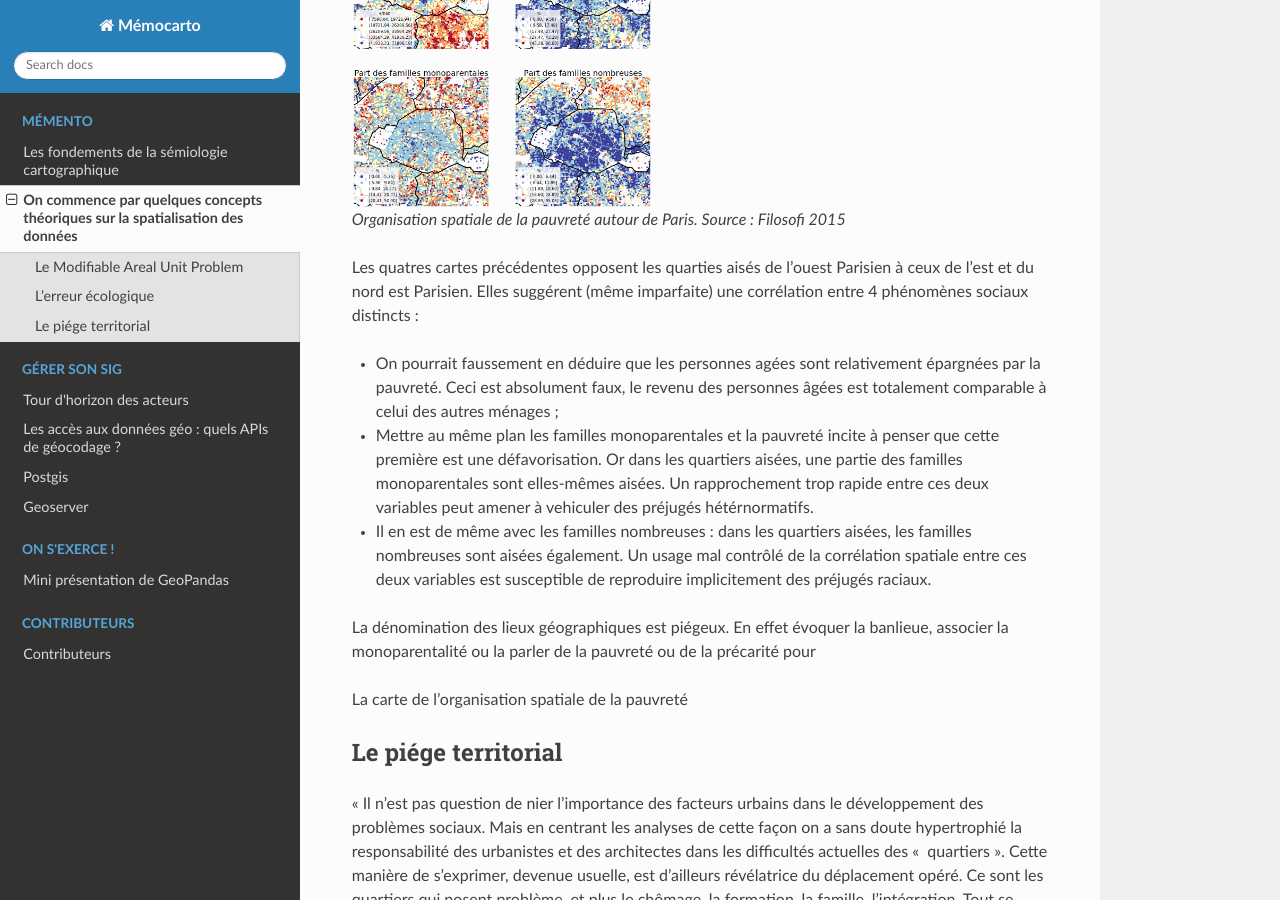
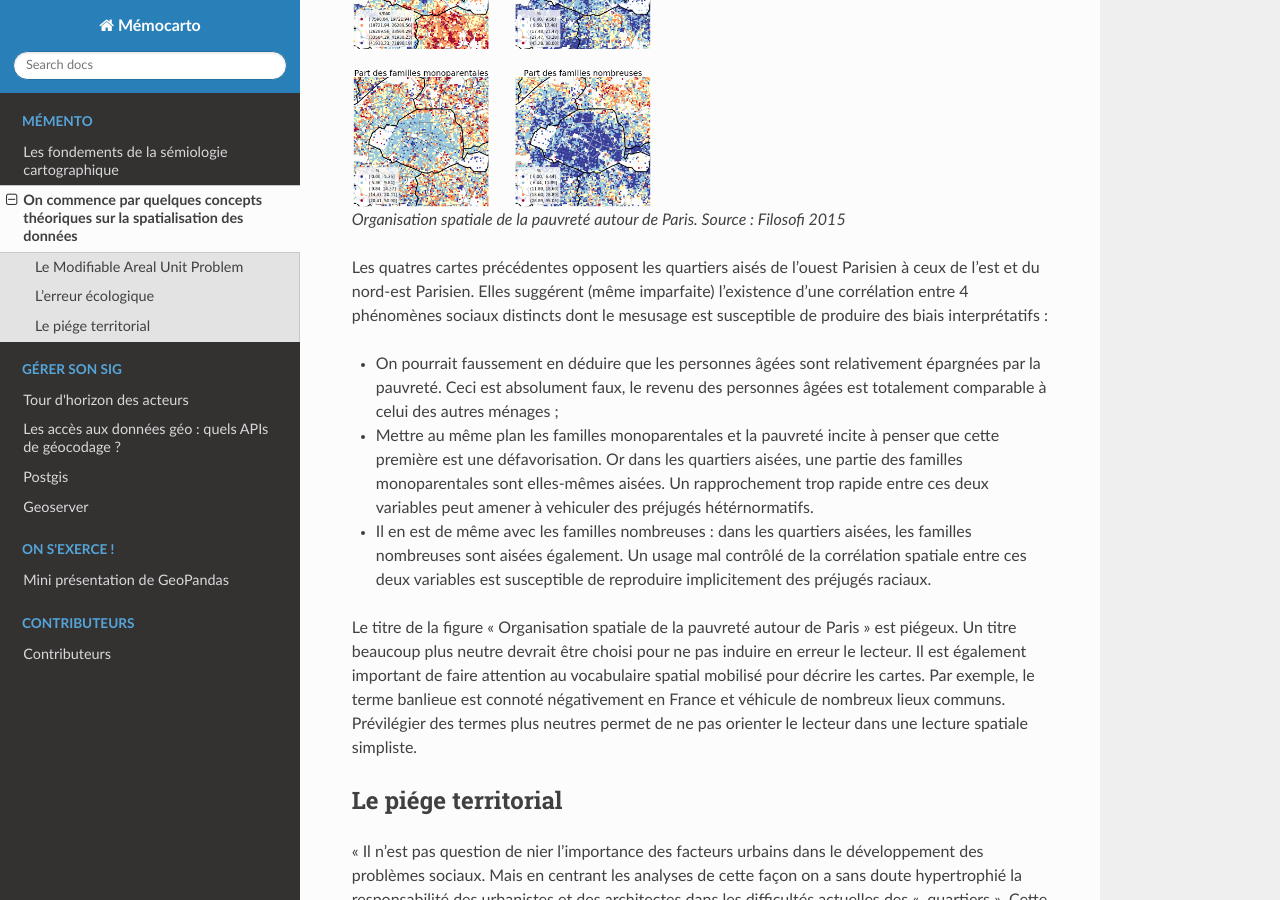
Before and after one commit to JulieDjidji/memocarto, a Sphinx documentation site: the page built from doc/source/concepts.rst, in a window 1280 px wide and 900 px high, scrolled down 3236 px. Built offline with Sphinx 7.4.7 and the Read the Docs theme 2.0.0, drawn with Linux system fonts in a browser that asks for light colours; pages that are not in the unit, such as notebooks, are missing from menus.

Commit message:
Update concepts.rst

```diff
--- a/doc/source/concepts.rst
+++ b/doc/source/concepts.rst
@@ -50,17 +50,13 @@ Le caractére extrême de cet exemple se rencontre néanmoins rarement dans les
 
    Organisation spatiale de la pauvreté autour de Paris. Source : Filosofi 2015
 
-Les quatres cartes précédentes opposent les quarties aisés de l'ouest Parisien à ceux de l'est et du nord est Parisien. Elles suggérent (même imparfaite) une corrélation entre 4 phénomènes sociaux distincts :
+Les quatres cartes précédentes opposent les quartiers aisés de l'ouest Parisien à ceux de l'est et du nord-est Parisien. Elles suggérent (même imparfaite) l'existence d'une corrélation entre 4 phénomènes sociaux distincts dont le mesusage est susceptible de produire des biais interprétatifs :
 
--  On pourrait faussement en déduire que les personnes agées sont relativement épargnées par la pauvreté. Ceci est absolument faux, le revenu des personnes âgées est totalement comparable à celui des autres ménages ;
+-  On pourrait faussement en déduire que les personnes âgées sont relativement épargnées par la pauvreté. Ceci est absolument faux, le revenu des personnes âgées est totalement comparable à celui des autres ménages ;
 - Mettre au même plan les familles monoparentales et la pauvreté incite à penser que cette première est une défavorisation. Or dans les quartiers aisées, une partie des familles monoparentales sont elles-mêmes aisées. Un rapprochement trop rapide entre ces deux variables peut amener à vehiculer des préjugés hétérnormatifs.
 - Il en est de même avec les familles nombreuses : dans les quartiers aisées, les familles nombreuses sont aisées également. Un usage mal contrôlé de la  corrélation spatiale entre ces deux variables est susceptible de reproduire implicitement des préjugés raciaux.
 
-La dénomination des lieux géographiques est piégeux. En effet évoquer la banlieue, associer la monoparentalité ou la parler de la pauvreté ou de la précarité pour
-
-La carte de l'organisation spatiale de la pauvreté
-
-
+Le titre de la figure "Organisation spatiale de la pauvreté autour de Paris" est piégeux. Un titre beaucoup plus neutre devrait être choisi pour ne pas induire en erreur le lecteur. Il est également important de faire attention au vocabulaire spatial mobilisé pour décrire les cartes. Par exemple, le terme banlieue est connoté négativement en France et véhicule de nombreux lieux communs. Prévilégier des termes plus neutres permet de ne pas orienter le lecteur dans une lecture spatiale simpliste.
 
 Le piége territorial
 ---------------------
```
